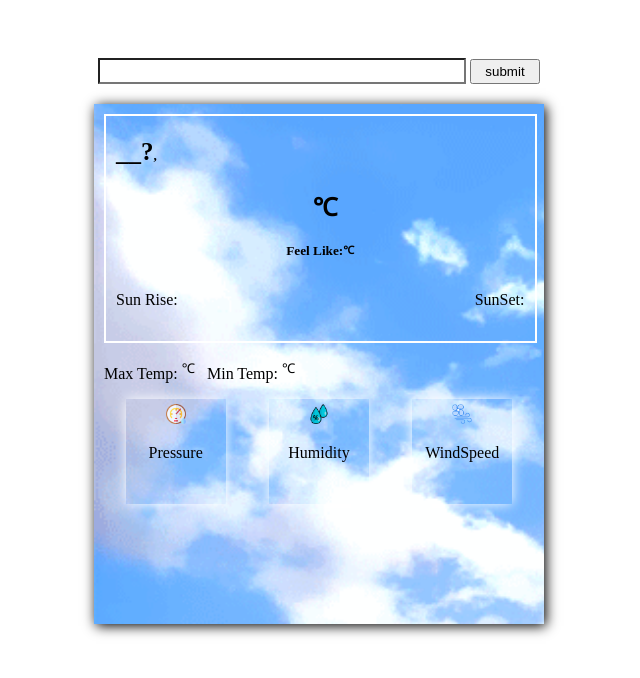
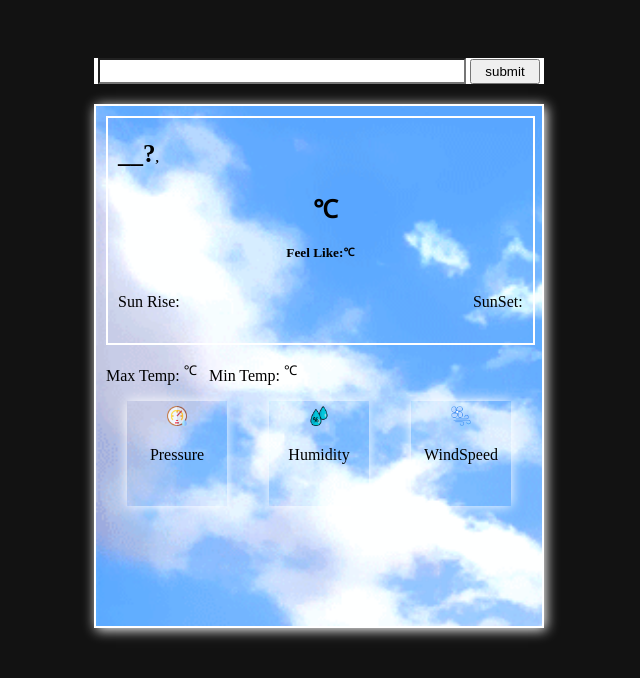
Before and after one commit to Parthapratim09/WEATHER_WEB_APPLICATION, a plain HTML site: page index.html in a window 1280 px wide. Shown: the whole page, without its empty margins (321-961 px from the left). Drawn offline with Linux system fonts and the light colour scheme.

Commit message:
Update Project

```diff
--- a/style.css
+++ b/style.css
@@ -2,6 +2,7 @@
 body{
     display: flex;
    color: rgb(0, 0, 0);
+   background-color: #121212;
 }
 .main-card
 {
@@ -11,16 +12,17 @@ body{
     height: 500px;
     width: 450px;
     margin-top: 50px;
-
 }
 .main-card .other-details
 {
     margin-top: 20px;
-    box-shadow: 2px 2px 12px black;
+    box-shadow: 2px 2px 12px rgb(255, 255, 255);
+    border: 2px solid rgb(255, 255, 255);
 }
 .main-card .search-box{
     display: flex;
     justify-content: space-evenly;
+    background-color: rgb(255, 255, 255);
 }
 .main-card .search-box input[type=text]{
     background: transparent;
```
